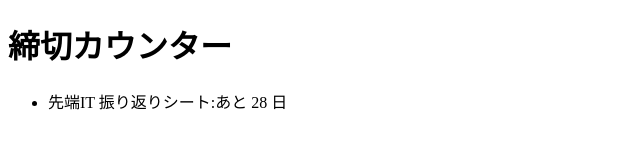
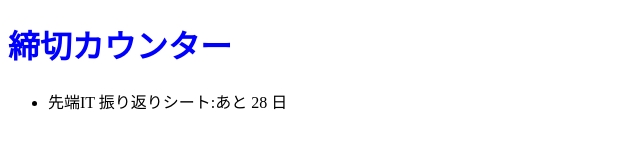
Before and after one commit to neec-sentan-it-2026/team09-deadline, a website: page public/index.html in a window 1280 px wide. Shown: the whole page, without its empty margins (0-640 px from the left). Drawn offline with Linux system fonts and the light colour scheme.

Commit message:
見出しの色変更

```diff
--- a/public/index.html
+++ b/public/index.html
@@ -6,7 +6,7 @@
   <title>締切カウンター</title>
 </head>
 <body>
-  <h1>締切カウンター</h1>
+  <h1 style="color: blue;">締切カウンター</h1>
   <ul id="list"></ul>
   <script type="module">
     import { daysUntil } from './deadline.js';
```
